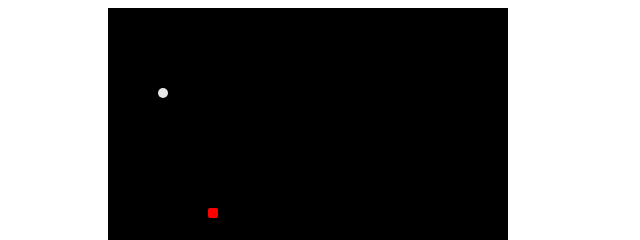
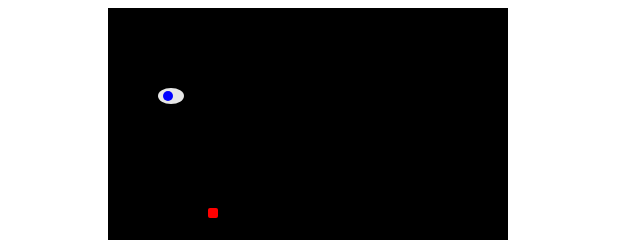
Before and after one commit to acciojob/snake-Bluetooth-stack, a website: page main.html in a window 1280 px wide. Shown: the top 240 px of the page, 0-640 px from the left. Drawn offline with Linux system fonts and the light colour scheme.

Commit message:
created a submission

```diff
--- a/styles.css
+++ b/styles.css
@@ -16,12 +16,24 @@
 	z-index:1;
 }
 
+
 .food{
-    width: 10px;
-    height: 10px;
+    width: 26px;
+    height: 16px;
     border-radius: 50%;
     background-color: #e7e7e7;
     position: absolute;
     /* top: 200px;
     left: 200px; */
 }
+
+.food::before{
+    content: '';
+    height: 10px;
+    width: 10px;
+    background-color: blue;
+    border-radius: 5px;
+    position: absolute;
+    left: 5px;
+    top: 3px;
+}
```
